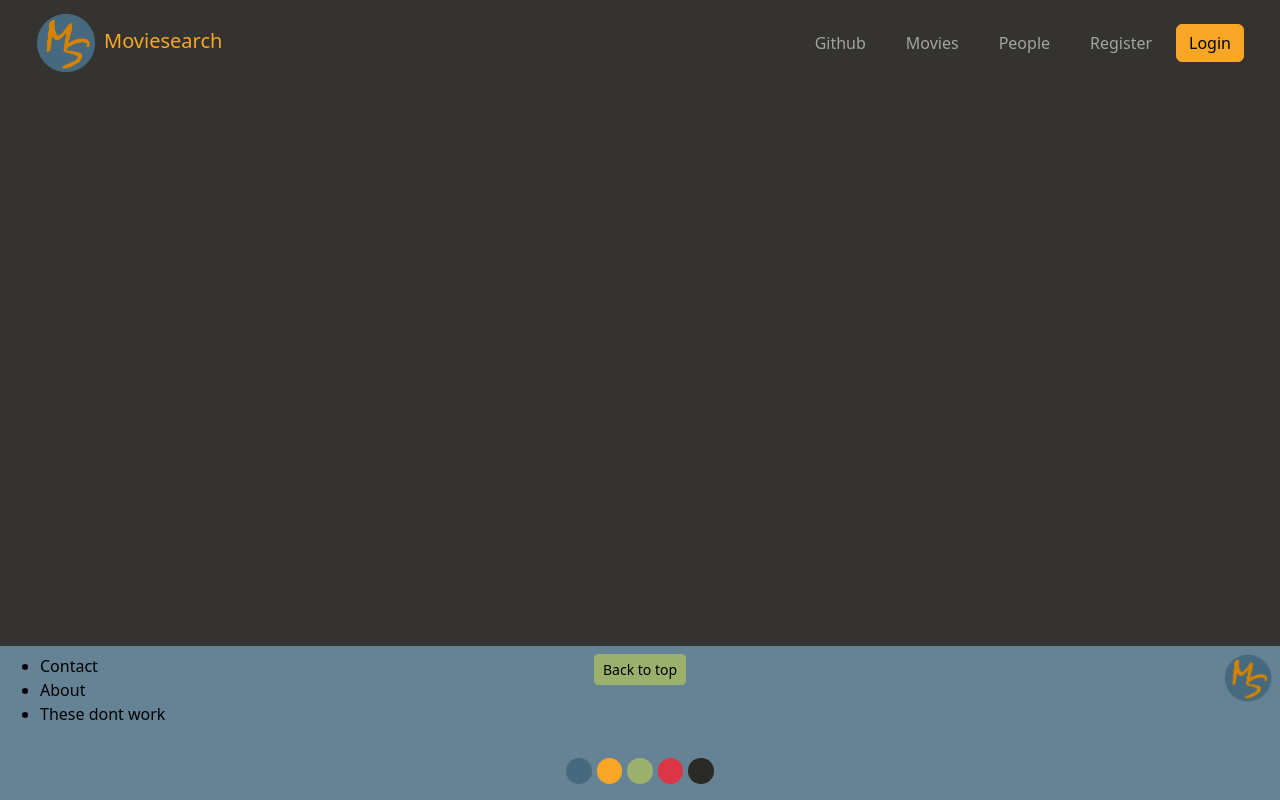
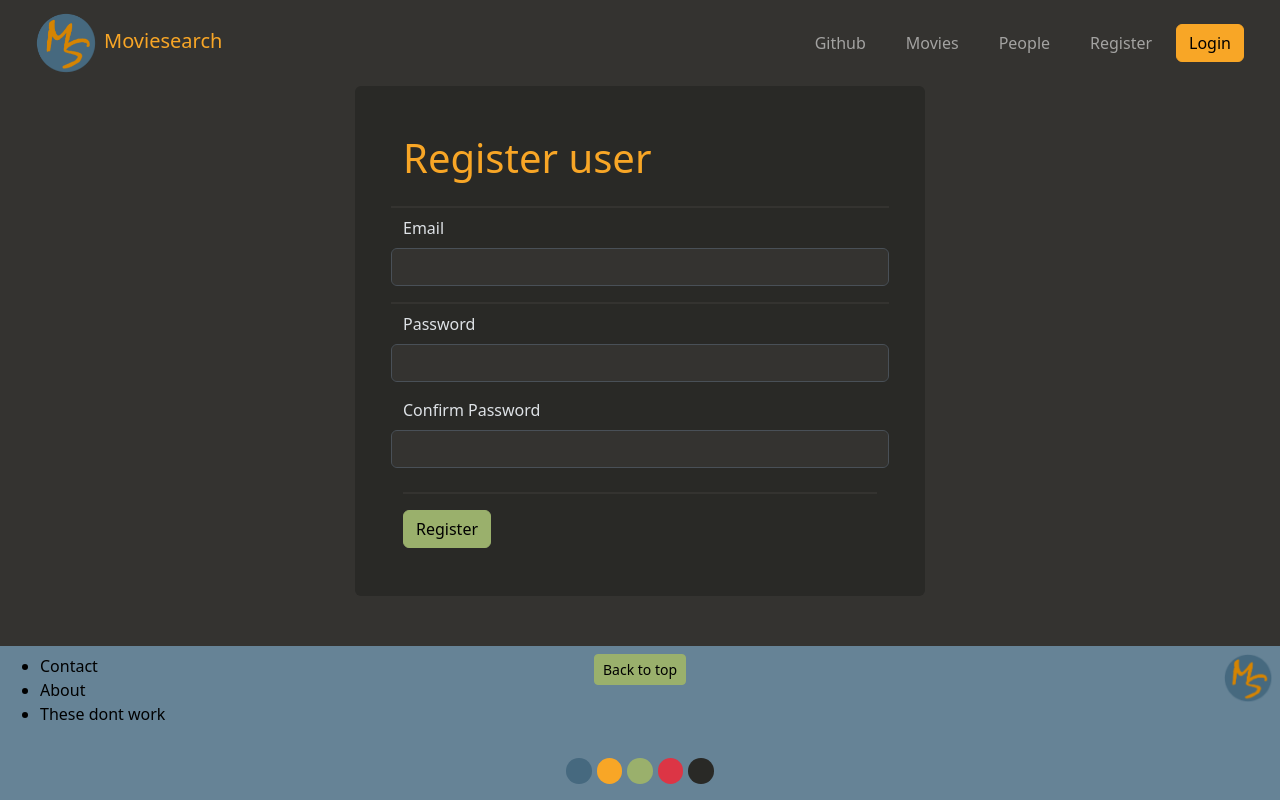
Before and after one commit to Aaland01/moviesearch, a React (Vite) app: page /register in a window 1280 px wide. Built offline with nearby package versions, Linux system fonts and the light colour scheme; what ag-grid-community would draw is missing.

Commit message:
Register structure

```diff
--- a/src/Moviesearch.jsx
+++ b/src/Moviesearch.jsx
@@ -10,6 +10,7 @@ import Footer from './components/Footer'
 import People from './routes/People'
 import NavigationReset from './assets/NavigationReset'
 import Login from './components/Login'
+import Register from './routes/Register'
 
 export const API_URL = import.meta.env.VITE_API_URL;
 
@@ -30,6 +31,7 @@ function Moviesearch() {
                   <Route path='/movies' element={<Movies />} />
                   <Route path='/movie' element={<Movie />} />
                   <Route path='/people' element={<People />} />
+                  <Route path='/register' element={<Register />} />
                 </Routes>
               </main>
               <Footer />
--- /dev/null
+++ b/src/routes/Register.jsx
@@ -0,0 +1,244 @@
+import { useEffect, useState } from 'react';
+import { useAuth } from '../assets/AuthContext';
+import { useLogin } from '../assets/LoginContext';
+import { Button, Col, Container, Form, FormFeedback, FormGroup, Input, Label, Row } from 'reactstrap';
+
+const Register = () => {
+
+  const { setMessage } = useLogin();
+
+  const [email, setEmail] = useState("");
+  const [password, setPassword] = useState("");
+  const [passwordConfirm, setPasswordConfirm] = useState("");
+
+  const [invalidEmail, setInvalidEmail] = useState(false);
+  const [invalidPassword, setInvalidPassword] = useState(false);
+  const [errorMessage, setErrorMessage] = useState("");
+  const [passwordMessage, setPasswordMessage] = useState("");
+
+  const [loading, setLoading] = useState(false)
+
+  const handleRegister = async () => {
+    try {
+      if (!email || !password) {
+        console.warn("Missing email or password");
+        updateErrorfield("All details need to be filled in")
+        return;
+      }
+      if (!comparePasswords(password, passwordConfirm)) {
+        updatePasswordError("Passwords do not match")
+        return;
+      }
+      setLoading(true);
+      const registerURL = `${API_URL}/user/register`;
+      const requestOptions = {
+        method:"POST",
+        headers: {"Content-Type": "application/json"},
+        body: JSON.stringify({
+          email: email,
+          password: password
+        }),
+      }
+      const response = await fetch(registerURL, requestOptions)
+      const json = await response.json()
+      console.log(json);
+      if (json.error) {
+        if (json.message.includes("already exists")) {
+          console.log("User already exists");
+          setErrorMessage("A user with this email already exists.")
+        } else {
+          console.error("Error not regarding duplicate user:", json.message)
+        }
+      } else {
+        setErrorMessage("User succesfully created")
+        clear();
+      }
+
+    } catch (error) {
+      console.error("Error during registration:", error.message)
+    }
+  }
+
+  const handleEmailChange = (e) => {
+    const { value: emailInput } = e.target;
+
+    if (checkLength(emailInput)){
+      updateErrorfield("Email cannot exceed 30 characters")
+    }
+    else if (checkRegex(emailInput)) {
+      updateErrorfield("Invalid Email format.")
+    }
+    else {
+      clearErrorfield();
+    }
+    setEmail(emailInput)
+  }
+
+  const checkLength = (email) => {
+    return email.length >= 31;
+  }
+
+  const checkRegex = (email) => {
+    // Arbitrary validation only accepting letters, numbers, dots and a single @
+    // Valid: abc.123@abc.com
+    let regex = /[a-zA-Z0-9._]+@[a-zA-Z.-]+$/;  // ^ - NOT, so NOT matching a-Z, 0-9,@,.
+    return !regex.test(email)
+  }
+
+  const updateErrorfield = (string) => {
+    setErrorMessage(string);
+    setInvalidEmail(true);
+  }
+
+  const clearErrorfield = () => {
+    setErrorMessage("");
+    setInvalidEmail(false);
+  }
+
+  const handlePasswordChange = (passwordValue) => {
+    if (checkPassLength(passwordValue)) {
+      updatePasswordError("Password has to be between 6 and 20 characters long")
+      console.error("Password size mismatch", invalidPassword)
+    } if (checkStrength(passwordValue)) {
+      updatePasswordError("Password needs to have at least 1 of each: Upper case, lower case, number")
+      console.error("Password too weak", passwordMessage)
+    } else {
+      console.warn("No errors")
+      clearPasswordError()
+    }
+    setPassword(passwordValue)
+  }
+
+  const checkPassLength = (passwordValue) => {
+    const passLength = passwordValue.length;
+    return (passLength < 6 || passLength > 20);
+  }
+
+  const checkStrength = (passwordValue) => {
+    const regex = /^(?=.*[A-Z])(?=.*[0-9])(?=.*[a-z]).+$/
+    return !regex.test(passwordValue)
+  }
+
+  const handleConfirmChange = (newConfirm) => {
+    setPasswordConfirm(newConfirm)
+    if (!comparePasswords(password, newConfirm)) {
+      updatePasswordError("Passwords do not match");
+    } else {
+      console.log("No errors");
+      clearPasswordError();
+    }
+  }
+
+  const comparePasswords = (pass1, pass2) => {
+    const comparison = pass1.localeCompare(pass2);
+    console.log("Comparing: ");
+    console.log("Pass: ", pass1);
+    console.log("Conf: ", pass2);
+    console.log(comparison);
+    return comparison === 0;
+  }
+
+  const updatePasswordError = (string) => {
+    setPasswordMessage(string)
+    setInvalidPassword(true)
+  }
+
+  const clearPasswordError = () => {
+    setPasswordMessage("");
+    setInvalidPassword(false);
+  }
+
+  const handleSubmit = (e) => {
+    e.preventDefault();
+    if (!invalidEmail){
+      handleRegister();
+    }
+  }
+
+  const clear = () => {
+    console.log("Clearing...");
+
+    setEmail("");
+    setPassword("");
+    setMessage("");
+    clearPasswordError();
+    clearErrorfield();
+  }
+
+  useEffect(() => clear() ,[]);
+
+  return (
+    <>
+      <Container>
+        <Row className='justify-content-center pb-5'>
+          <Col className='col-auto col-md-7 col-lg-6 bg-accent p-5 rounded'>
+            <h1 className='pb-3'>Register user</h1>
+            <Form onSubmit={e => handleSubmit(e)}>
+              <div className='pb-2 border-bottom border-2 border-background'>
+                <FormGroup className='pt-2 border-top border-2 border-background' row>
+                  <Label for="email">
+                    Email
+                  </Label>
+                  <Input
+                    id="email"
+                    name="email"
+                    placeholder=""
+                    type="email"
+                    value={email}
+                    onChange={ e => {
+                      handleEmailChange(e)
+                    }}
+                    invalid={invalidEmail}
+                  />
+                {
+                  (
+                    <FormFeedback valid={!invalidEmail}>
+                      {errorMessage}
+                    </FormFeedback>
+                  )
+                }
+                </FormGroup>
+
+                <FormGroup className='pt-2 border-top border-2 border-background' row>
+                  <Label for="password">
+                    Password
+                  </Label>
+                  <Input
+                    id="password"
+                    name="password"
+                    placeholder=""
+                    type="password"
+                    value={password}
+                    onChange={e => handlePasswordChange(e.target.value)}
+                    invalid={invalidPassword}
+                  />
+                  <FormFeedback valid={!invalidPassword}>
+                    {passwordMessage}
+                  </FormFeedback>
+
+                  <Label className='pt-3' for="confirmPassword">
+                    Confirm Password
+                  </Label>
+                  <Input
+                    id="confirmPassword"
+                    name="confirmPassword"
+                    placeholder=""
+                    type="password"
+                    value={passwordConfirm}
+                    onChange={e => handleConfirmChange(e.target.value)}
+                    invalid={invalidPassword}
+                  />
+                </FormGroup>
+              </div>
+              <div className='pt-3'>
+                <Button color="success" type='submit' disabled={invalidEmail || invalidPassword || loading}>Register</Button>
+              </div>
+            </Form>
+          </Col>
+        </Row>
+      </Container>
+    </>
+  )
+};
+
+export default Register;
```
